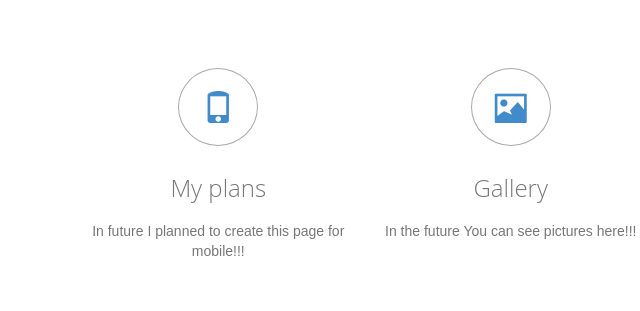
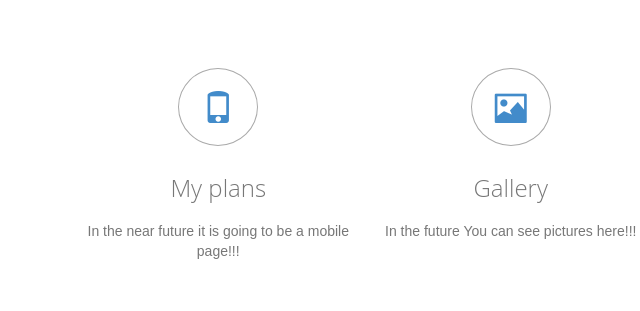
Before and after one commit to arego/own, a plain HTML site: page index.html in a window 1280 px wide. Shown: the part 753-1064 px from the top of the page, 568-1208 px from the left. Drawn offline with Linux system fonts and the light colour scheme; a web font is replaced by a local one.

Commit message:
Update index.html

```diff
--- a/index.html
+++ b/index.html
@@ -78,7 +78,7 @@
 			<div class="col-md-3">
 				<span class="glyphicon glyphicon-phone"></span> <br>
 				<h3>My plans</h3>
-				In future I planned to create this page for mobile!!!
+				In the near future it is going to be a mobile page!!!
 			</div>
 			<div class="col-md-3">
 				<span class="glyphicon glyphicon-picture"></span> <br>
```
